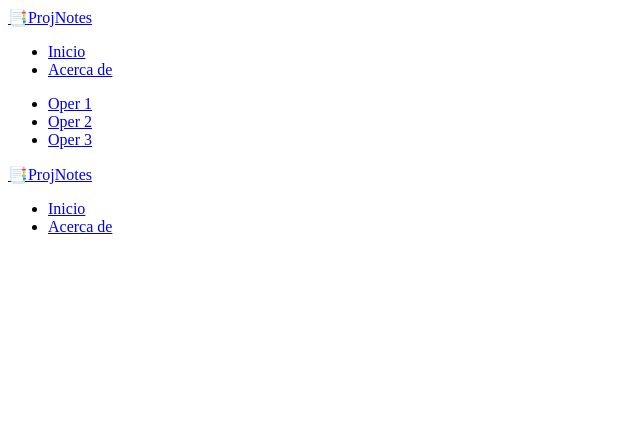
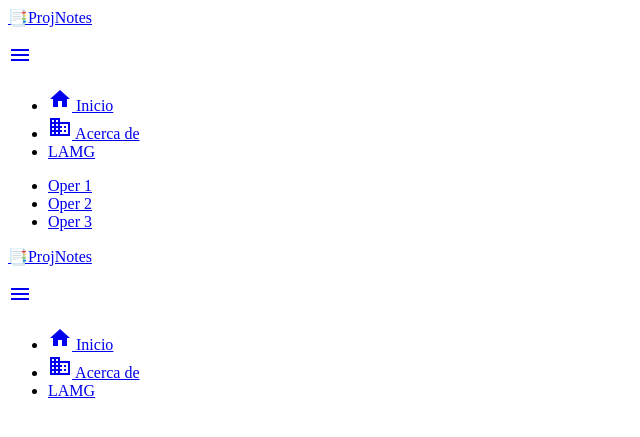
Before and after one commit to Troll55A/projnotes2022b, a Node project: template server/views/partials/_navbar.hbs in a window 1280 px wide. Shown: the top 437 px of the page, without its empty margins (0-640 px from the left). Run offline with Node 20 templates, Linux system fonts and the light colour scheme; the template is opened without the code that fills it, so the values that code supplies are empty; some libraries are stand-ins or nearby versions.

Commit message:
Mircoles-Barra de navegacion

```diff
--- a/server/views/home/about.hbs
+++ b/server/views/home/about.hbs
@@ -5,6 +5,7 @@
     <meta name='viewport' content='width=device-width, initial-scale=1.0' />
     <link rel='stylesheet' href='/stylesheets/app.css' />
     <title>LAMG</title>
+
   </head>
   <body class='teal lighten-2'>
     <div class='container'>
@@ -60,6 +61,7 @@
         </div>
 
       </div>
+
     </div>
 <div>
 <h2 class='purple-text'>Acerca de</h2>
--- a/server/views/partials/_navbar.hbs
+++ b/server/views/partials/_navbar.hbs
@@ -1,9 +1,29 @@
 <div class='container'>
-<div class='nav-wrapper'>
-<a href='/' class='brand-logo'>&#128209;ProjNotes</a>
-<ul id='nav-mobile' class='right hide-on-med-and-down'>
-<li><a href='/'>Inicio</a></li>
-<li><a href='/about'>Acerca de</a></li>
-</ul>
+  <div class='nav-wrapper'>
+    <a href='/' class='brand-logo'>&#128209;ProjNotes</a>
+    <link
+      href='https://fonts.googleapis.com/icon?family=Material+Icons'
+      rel='stylesheet'
+    />
+    <ul id='nav-mobile' class='right hide-on-med-and-down'>
+    </ul>
+    <!--VISUALIZACION DE NAVEGACION PAR MOVILES-->
+    <a href='#' data-target='slide-out' class='sidenav-trigger'>
+      <i class='material-icons'>menu</i>
+    </a>
+    <ul id='slide-out' class='sidenav'>
+      <li>
+
+        <a href='/'>
+          <i class='material-icons left'>home</i>
+          Inicio</a>
+
+      </li>
+
+      <li><a href='/about'>
+          <i class='material-icons left'>business</i>
+          Acerca de</a></li>
+      <li><a href='#'>LAMG</a></li>
+    </ul>
+  </div>
 </div>
-</div>
```
Also changed, not shown: public/images/mate.png (added).
